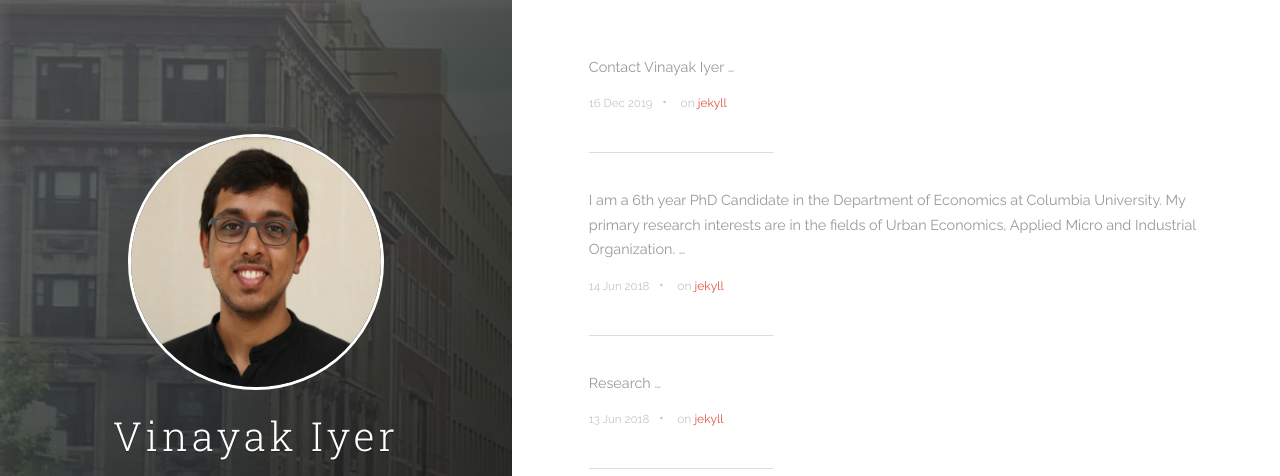
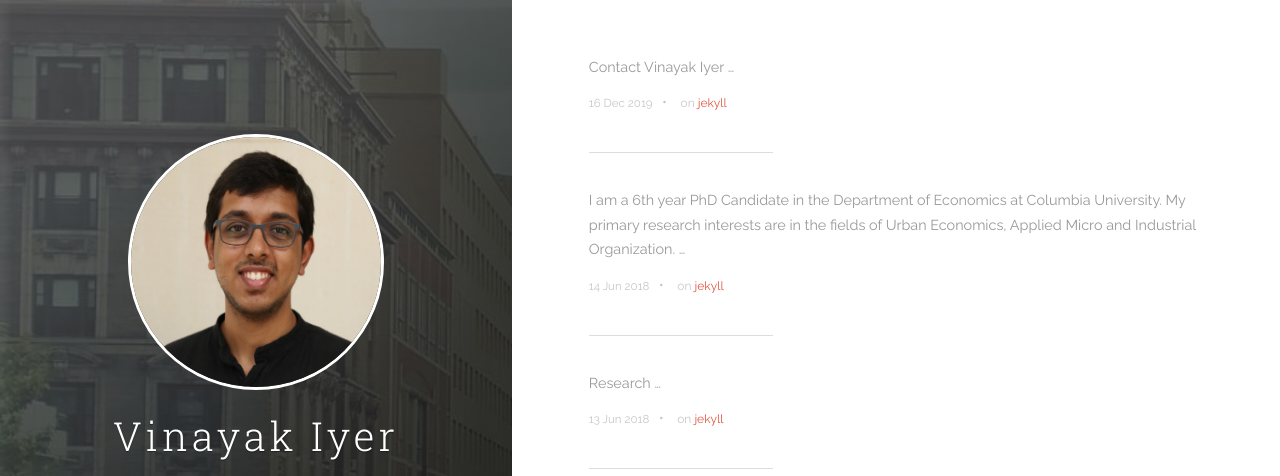
Before and after one commit to vinayakiyer/vinayakiyer.github.io, a Jekyll site: the page built from index.html, in a window 1280 px wide. Shown: the top 476 px of the page. Built offline with Jekyll 4.4.1, drawn with Linux system fonts in a browser that asks for light colours; the list of posts is cut into pages by our own code.

Commit message:
Update header.html

```diff
--- a/_includes/header.html
+++ b/_includes/header.html
@@ -9,7 +9,7 @@
     <div class="panel-main__inner panel-inverted">
     <div class="panel-main__content">
         <a href="{{ site.baseurl }}/" title="link to home of {{ site.title }}">
-          <img src="{{ site.baseurl }}/images/pic13.jpg" class="user-image" alt="My Profile Photo">
+          <img src="{{ site.baseurl }}/images/pic15.jpg" class="user-image" alt="My Profile Photo">
           <h1 class="panel-cover__title panel-title">{{ site.title }}</h1>
         </a>
         <hr class="panel-cover__divider">
```
